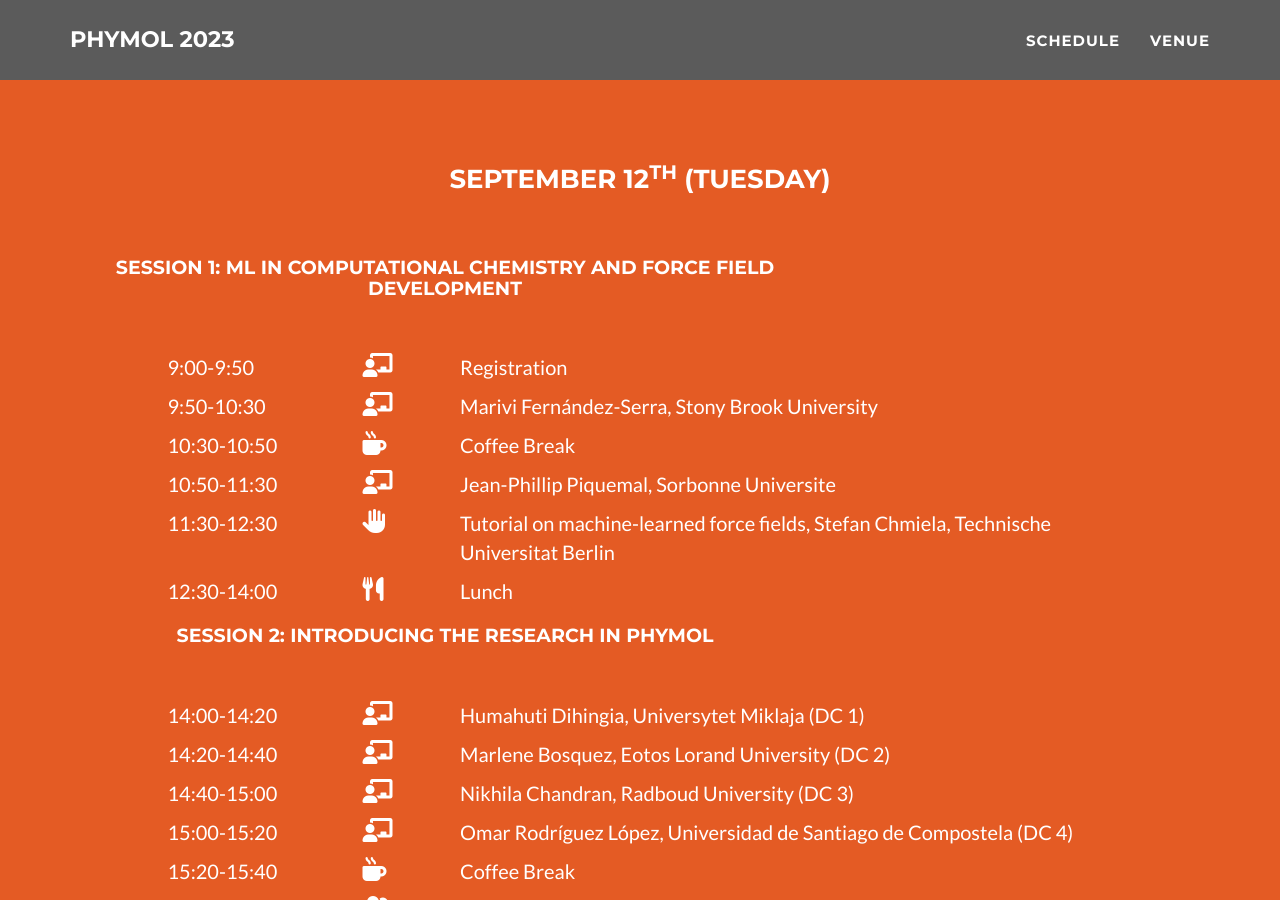
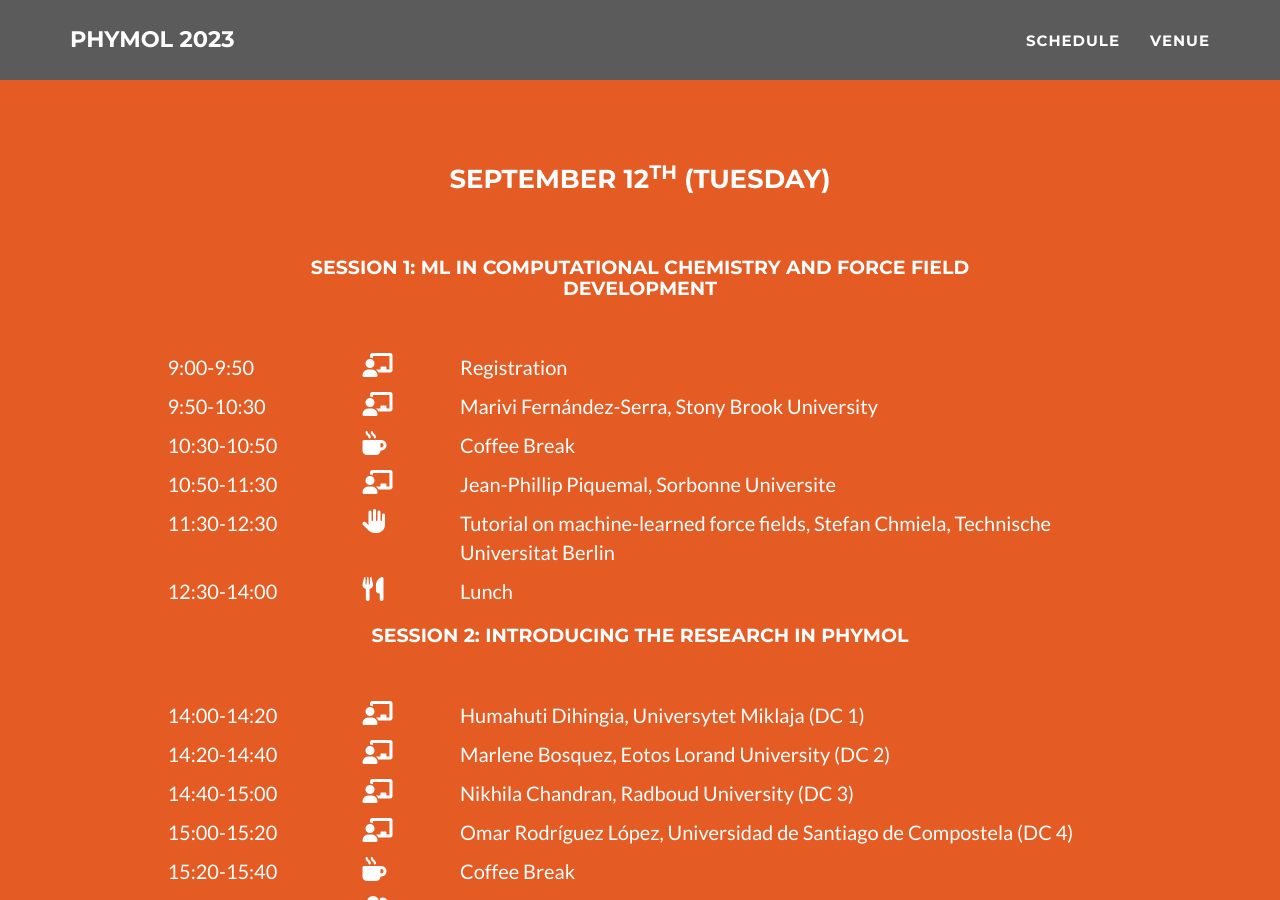
Before and after one commit to phymol/phymol.github.io, a Jekyll site: the page built from schedule.html, in a window 1280 px wide and 900 px high, scrolled down 508 px. Built offline with Jekyll 4.4.1, drawn with Linux system fonts in a browser that asks for light colours.

Commit message:
Update schedule_style.html

```diff
--- a/_includes/schedule_style.html
+++ b/_includes/schedule_style.html
@@ -24,7 +24,7 @@
       {% for event in item.combined %}
       {% if event.session %}
         <div class="row">
-          <div class="col-lg-8 text-center">
+          <div class="col-lg-8 text-center col-lg-offset-2">
             <h4>{{ event.session }}</h4>
             <br><br>
           </div>
@@ -74,7 +74,7 @@
       {% for event in item.combined %}
       {% if event.session %}
         <div class="row">
-          <div class="col-lg-8 text-center">
+          <div class="col-lg-8 text-center col-lg-offset-2">
             <h4>{{ event.session }}</h4>
             <br><br>
           </div>
```
